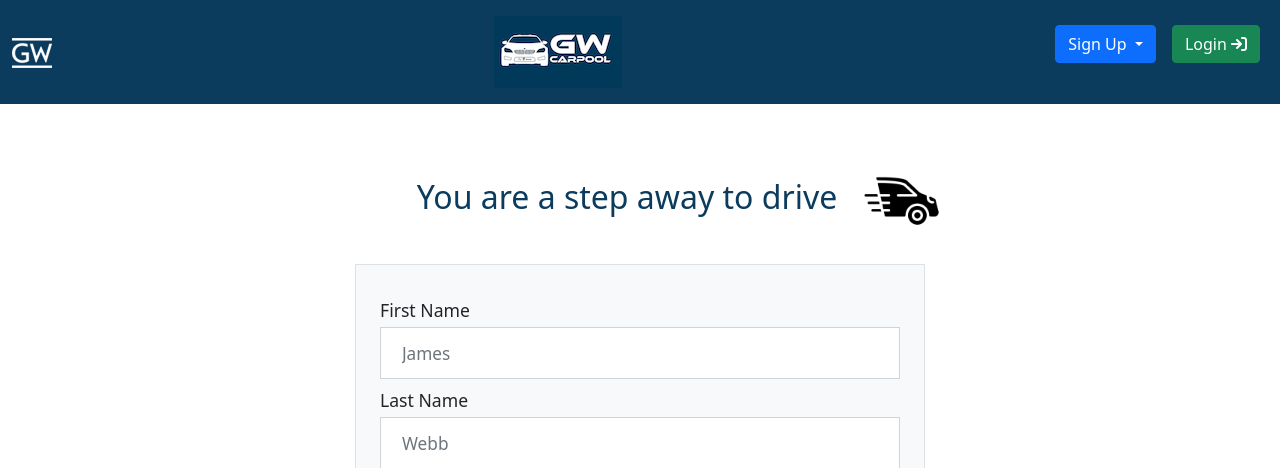
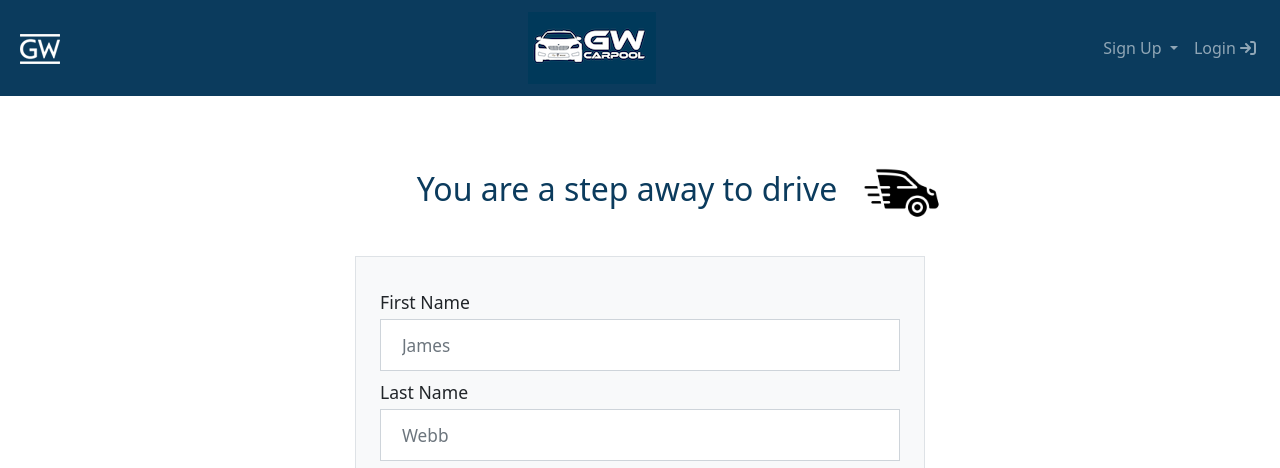
Before and after one commit to yhkdev/GW_Carpool, a Django app: page /accounts/signup_driver in a window 1280 px wide. Shown: the top 468 px of the page. Run offline with Django 4.2, Linux system fonts and the light colour scheme; some libraries are stand-ins or nearby versions.

Commit message:
navbar - configure design and organize code

```diff
--- a/gw_carpool/templates/partials/_navbar.html
+++ b/gw_carpool/templates/partials/_navbar.html
@@ -1,8 +1,4 @@
 {% load static %}
-
-<!-- Nav Bar (Logged-in) -->
-
-{% if user.is_authenticated %}
 
 <nav class="navbar navbar-expand-md navbar-dark bg-gw">
 
@@ -24,6 +20,9 @@
 
             <ul class="navbar-nav ms-auto">
 
+                <!-- Navbar (Logged-in) -->
+                {% if user.is_authenticated %}
+
                 <li class="nav-item">
                     <a class="nav-link" href="{% url 'findride' %}">Find a Ride / Rider</a>
                 </li>
@@ -37,10 +36,32 @@
                 </li>
 
                 <li class="nav-item">
-                    <a class="nav-link" href="javascript:void(0)">
+                    <a class="nav-link" href="{% url 'logout_user' %}">
                         <span class="fas fa-arrow-right-from-bracket"></span>&nbsp;Logout
                     </a>
                 </li>
+
+                <!-- Navbar (Logged-out) -->
+                {% else %}
+
+                <li class="nav-item dropdown">
+                    <a class="nav-link dropdown-toggle" href="#" id="navbarDropdown" role="button" data-bs-toggle="dropdown" aria-expanded="false">
+                      Sign Up
+                    </a>
+                    <ul class="dropdown-menu" aria-labelledby="navbarDropdown">
+                      <li><a class="dropdown-item" href="{% url 'signup_rider' %}">Sign Up to ride</a></li>
+                      <li><a class="dropdown-item" href="{% url 'signup_driver' %}">Sign Up to drive</a></li>
+                    </ul>
+                </li>
+
+                <li class="nav-item">
+                    <a class="nav-link" href="{% url 'login_user' %}">
+                        Login&nbsp;<span class="fas fa-arrow-right-to-bracket"></span>
+                    </a>
+
+                </li>
+
+                {% endif %}
 
             </ul>
 
@@ -49,51 +70,3 @@
     </div>
 
 </nav>
-
-{% else %}
-
-<!-- Nav Bar (Not Logged-in)-->
-<nav class="navbar navbar-dark bg-gw">
-
-    <div class="container-fluid">
-
-        <a class="navbar-brand" href="{% url 'index' %}">
-            <img src="{% static 'images/gw_logo.png' %}" alt="George Washington University" style="width:40px;">
-        </a>
-        <div class="m-2">
-            <div class="ms-auto" id="carpoolLogo">
-                <img src="{% static 'images/logo.png' %}" alt="George Washington University">
-            </div>
-        </div>
-
-        <div class="d-flex flex-row">
-            <div class="m-2">
-                <div class="dropdown">
-                    <button type="button" class="btn btn-primary dropdown-toggle mb-3" data-bs-toggle="dropdown">
-                        Sign Up
-                    </button>
-                    <ul class="dropdown-menu p-2" style="width: 180px;">
-                        <li>
-                            <button class="btn btn-success my-2" type="button" onclick="location.href='{% url 'signup_rider' %}'" style="width: 100%;">
-                                Sign Up to ride&nbsp;<i class="fa fa-solid fa-user"></i>
-                            </button>
-                        </li>
-                        <li>
-                            <button class="btn btn-success my-2" type="button" onclick="location.href='{% url 'signup_driver' %}'" style="width: 100%;">
-                                Sign Up to drive&nbsp;<i class="fa fa-solid fa-car"></i>
-                            </button>
-                        </li>
-                    </ul>
-                </div>
-            </div>
-            <div class="m-2">
-                <button class="btn btn-success" type="button" onclick="location.href='{% url 'login_user' %}'">
-                    Login&nbsp;<i class="fa fa-solid fa-arrow-right-to-bracket"></i>
-                </button>
-            </div>
-        </div>
-    </div>
-
-</nav>
-
-{% endif %}
```
